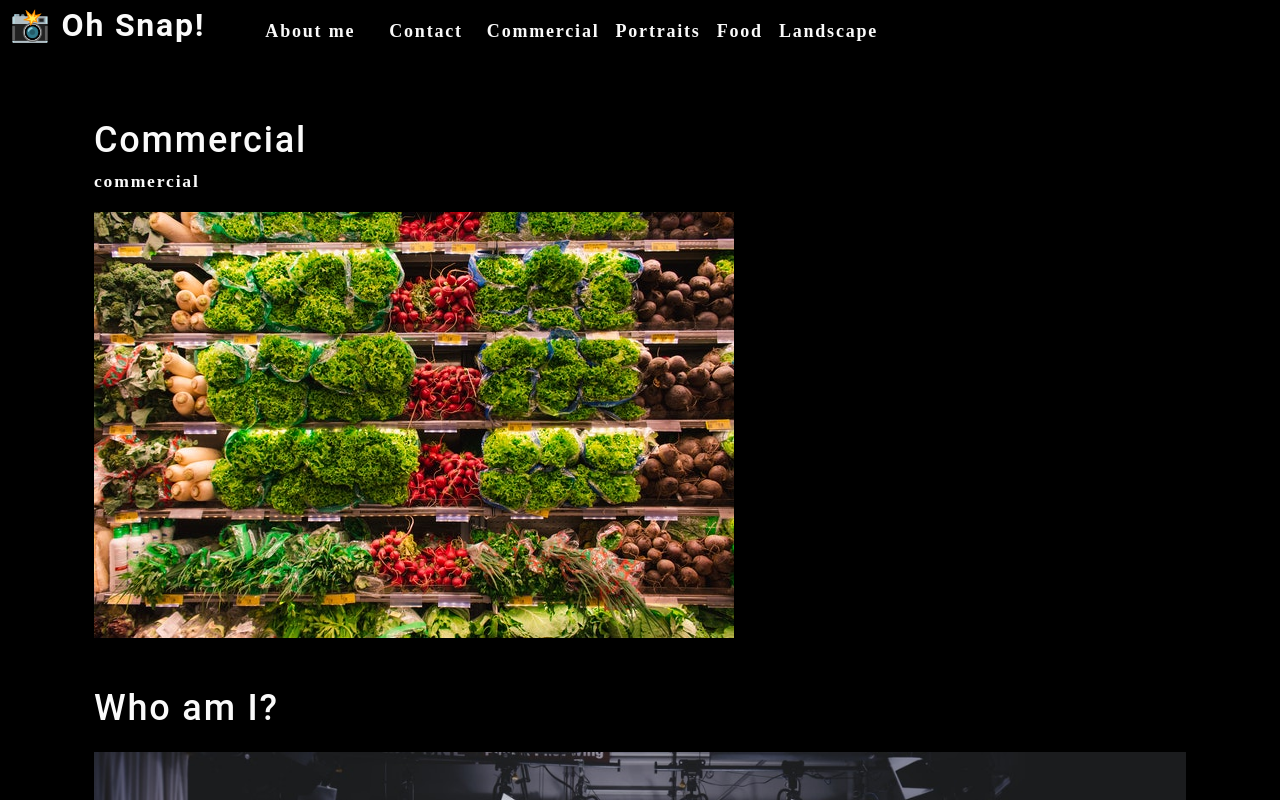
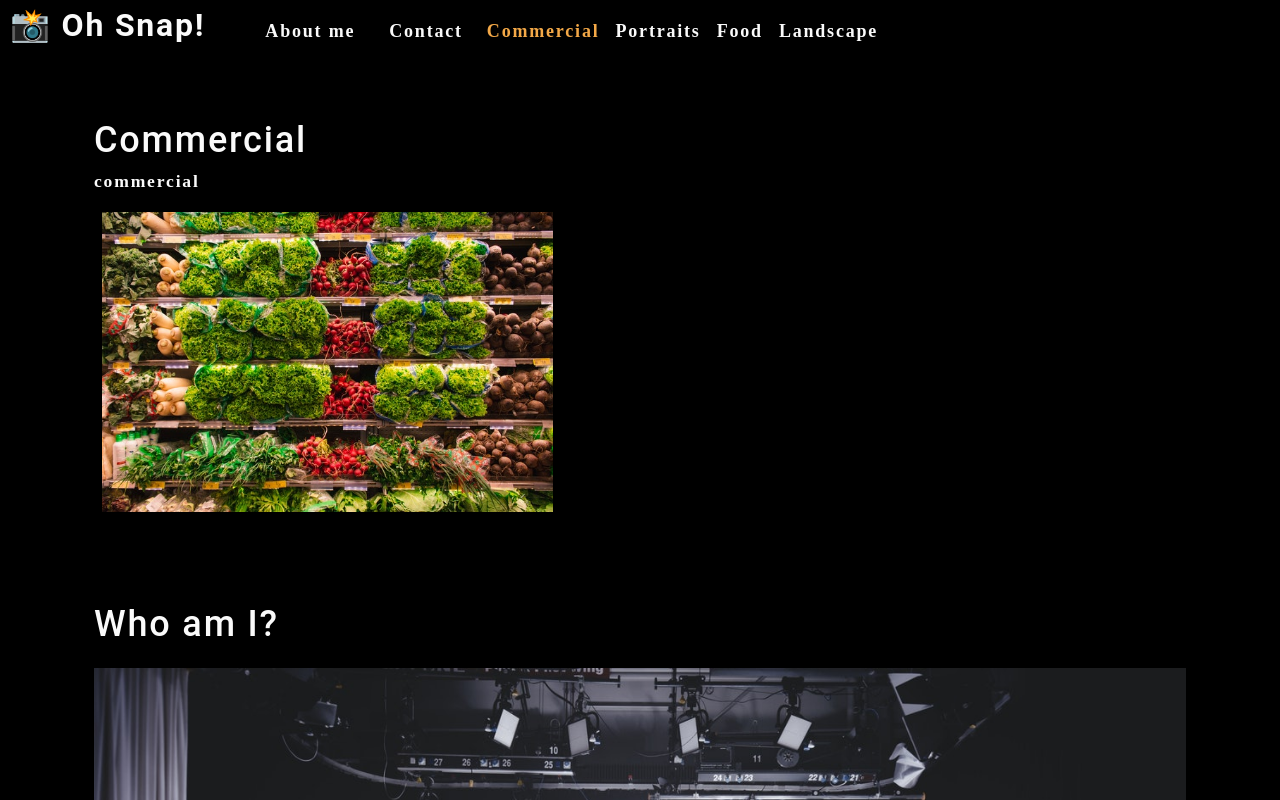
Before and after one commit to arand013/photo-port, a React (Create React App) app: page / in a window 1280 px wide. Shown: the top 800 px of the page. Built offline with nearby package versions, Linux system fonts and the light colour scheme.

Commit message:
Component: Nav and App.js useState and Effect built

```diff
--- a/src/App.js
+++ b/src/App.js
@@ -1,16 +1,33 @@
-import React from 'react';
+import React, { useState } from 'react';
 import Nav from './components/Nav';
 import About from './components/About';
 import Gallery from './components/Gallery';
 
 function App() {
+  const [categories] = useState([
+    {
+      name: 'commercial',
+      description: 'Photos of grocery stores, food trucks, and other commercial projects',
+    },
+    { name: 'portraits', description: 'Portraits of people in my life' },
+    { name: 'food', description: 'Delicious delicacies' },
+    { name: 'landscape', description: 'Fields, farmhouses, waterfalls, and the beauty of nature' },
+  ]);
+
+  const [currentCategory, setCurrentCategory] = useState(categories[0]);
 
   return (
     <div>
-      <Nav></Nav>
+      <Nav
+        categories={categories}
+        setCurrentCategory={setCurrentCategory}
+        currentCategory={currentCategory}
+      ></Nav>
       <main>
-        <Gallery></Gallery>
+        <div>
+          <Gallery></Gallery>
           <About></About>
+        </div>
       </main>
     </div>
   );
--- a/src/components/Gallery/index.js
+++ b/src/components/Gallery/index.js
@@ -13,8 +13,10 @@
         <section>
             <h1>{capitalizeFirstLetter(currencyCategory.name)}</h1>
             <p>{currencyCategory.name}</p>
-            <div>
+            <div className="flex-row">
                 <img src={photo}
+                alt="Commercial Example"
+                className="img-thumbnail mx-1"
                 />
             </div>
         </section>
--- a/src/components/Nav/index.js
+++ b/src/components/Nav/index.js
@@ -1,19 +1,18 @@
-import React from "react";
-import { capitalizeFirstLetter } from "../../utils/helpers";
+import React, { useEffect } from 'react';
+import { capitalizeFirstLetter } from '../../utils/helpers';
 
-function Nav() {
+function Nav(props) {
 
-  const  categories = [
-    { name: 'commercial', description: 'Photos of grocery stores, food trucks, and other commercial projects' },
-    { name: 'portraits', description: 'Portraits of people in my life' },
-    { name: 'food', description: 'Delicious delicacies' },
-    { name: 'landscape', description: 'Fields, farmhouses, waterfalls, and the beauty of nature' }
-  ];
+  const {
+    categories = [],
+    setCurrentCategory,
+    currentCategory,
+  } = props;
 
-  const handleClick = (item) => {
-    console.log(item);
-    return item;
-  };
+  useEffect(() => {
+    document.title = capitalizeFirstLetter(currentCategory.name);
+  }, [currentCategory]);
+
 
   return (
     <header className="flex-row px-1">
@@ -25,24 +24,29 @@
       <nav>
         <ul className="flex-row">
           <li className="mx-2">
-            <a data-testid="about" href="#about" onClick={() => handleClick("About")}>
+            <a data-testid="about" href="#about">
               About me
             </a>
           </li>
-          <li className={"mx-2"}>
-            <span onClick={() => handleClick('Contact')}>
-              Contact
-            </span>
+          <li className="mx-2">
+            <span>Contact</span>
           </li>
-          {
-            categories.map((category) => (
-              <li className="mx-1" key={category.name} >
-                <span onClick={() => { handleClick(category.name); }}>
-                 {capitalizeFirstLetter(category.name)}
-                </span>
-              </li>
-            ))
-          }
+          {categories.map((category) => (
+            <li
+              className={`mx-1 ${
+                currentCategory.name === category.name && 'navActive'
+                }`}
+              key={category.name}
+            >
+              <span
+                onClick={() => {
+                  setCurrentCategory(category)
+                }}
+              >
+                {capitalizeFirstLetter(category.name)}
+              </span>
+            </li>
+          ))}
         </ul>
       </nav>
     </header>
```
Also changed, not shown: src/components/Gallery/PhotoList/index.js (added).
